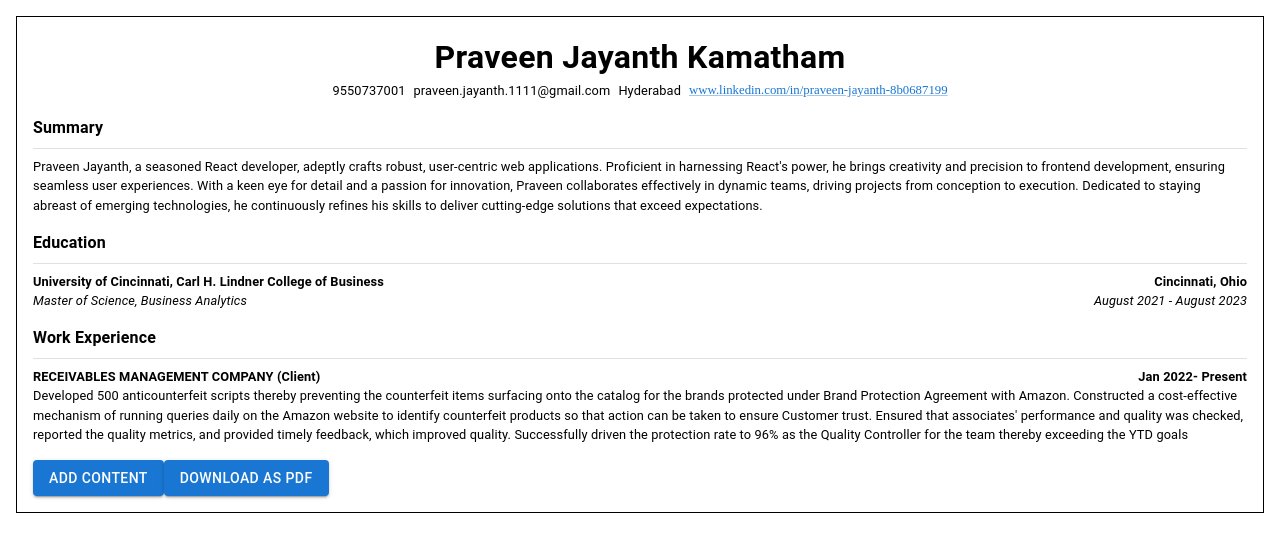
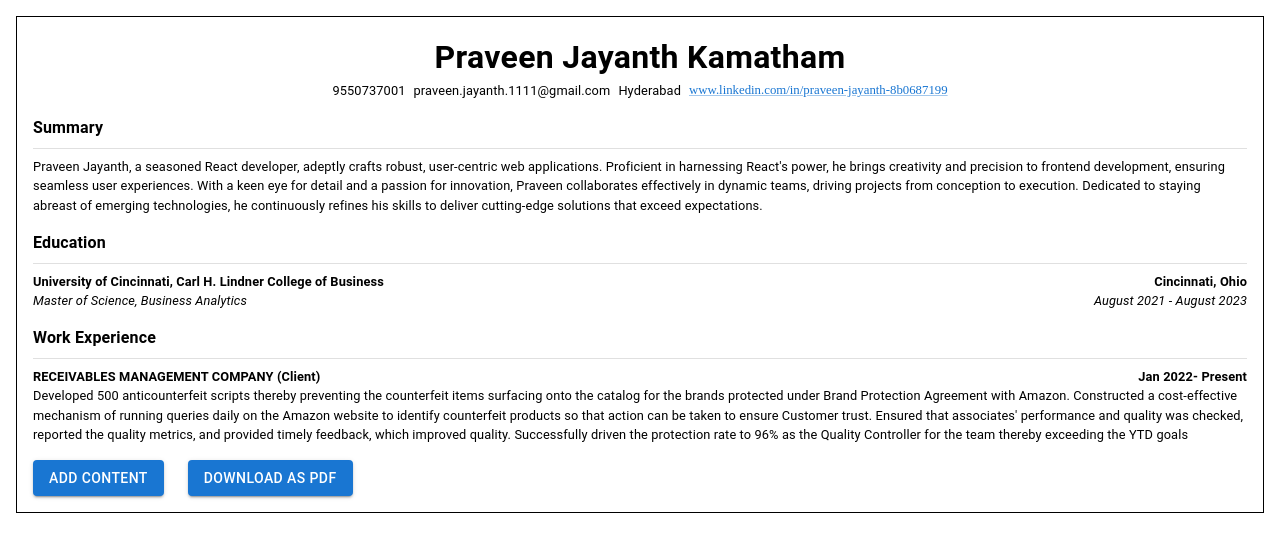
Before and after one commit to PJ1016/personal_resume, a React (Create React App) app: page / in a window 1280 px wide. Shown: the top 552 px of the page. Built offline with nearby package versions, Linux system fonts and the light colour scheme; no server answers.

Commit message:
add text editor

```diff
--- a/src/containers/additionalContent/index.tsx
+++ b/src/containers/additionalContent/index.tsx
@@ -1,8 +1,6 @@
-import { Box } from "@mui/material";
 import React from "react";
 
 import { useAppSelector } from "../../store/store";
-import AdditionalTextReadOnly from "./additionalTextReadOnly";
 import FullContent from "./fullContent";
 
 const AdditionalContent = () => {
--- a/src/containers/home/index.tsx
+++ b/src/containers/home/index.tsx
@@ -1,12 +1,11 @@
-import React, { useRef, type ReactInstance } from "react";
+import React, { useRef } from "react";
 import styled from "styled-components";
-import { useReactToPrint } from "react-to-print";
 import PersonalDetails from "../personalDetails";
 import Summary from "../summary";
 import Education from "../education";
 import WorkExperience from "../work";
 import AdditionalContent from "../additionalContent";
-import { Button } from "@mui/material";
+import { Button, Stack } from "@mui/material";
 import { useAppDispatch } from "../../store/store";
 import { addContent } from "../../store/slices/additionalContentSlice";
 const HomeWrapper = styled.div`
@@ -37,22 +36,6 @@ const Home = () => {
   };
   const componentRef = useRef<any>();
 
-  const handlePrint = useReactToPrint({
-    content: () => componentRef.current as ReactInstance,
-    documentTitle: "MyDocument",
-    pageStyle: `
-      @page {
-        size: A4 portrait;
-        margin: 20mm;
-      }
-      @media print {
-        body {
-          -webkit-print-color-adjust: exact;
-        }
-      }
-    `,
-  });
-
   return (
     <div ref={componentRef}>
       <HomeWrapper>
@@ -62,12 +45,14 @@ const Home = () => {
         <WorkExperience />
         <AdditionalContent />
         <NotToPrint>
-          <Button variant="contained" onClick={handleAddContent}>
-            Add content
-          </Button>
-          <Button variant="contained" onClick={handlePrint}>
-            Download as PDF
-          </Button>
+          <Stack direction="row" spacing={3}>
+            <Button variant="contained" onClick={handleAddContent}>
+              Add content
+            </Button>
+            <Button variant="contained" onClick={downloadContent}>
+              Download as PDF
+            </Button>
+          </Stack>
         </NotToPrint>
       </HomeWrapper>
     </div>
--- a/src/containers/summary/index.tsx
+++ b/src/containers/summary/index.tsx
@@ -8,7 +8,6 @@ import {
   type ISummaryState,
 } from "../../store/slices/summarySlice";
 import { useAppDispatch, useAppSelector } from "../../store/store";
-import { DevTool } from "@hookform/devtools";
 const Summary = () => {
   const dispatch = useAppDispatch();
   const [openSummaryDetails, setOpenSummaryDetails] = React.useState(false);
@@ -21,7 +20,7 @@ const Summary = () => {
       summary: defaultSumamry,
     },
   });
-  const { handleSubmit, control } = summaryFormHook;
+  const { handleSubmit } = summaryFormHook;
   const onSubmit = handleSubmit((data) => {
     dispatch(setSummary(data));
     handleClose();
--- a/src/containers/work/workModal.tsx
+++ b/src/containers/work/workModal.tsx
@@ -6,7 +6,6 @@ import {
   DialogContentText,
   DialogTitle,
   Grid,
-  InputLabel,
   Paper,
   TextField,
 } from "@mui/material";
@@ -71,8 +70,7 @@ const WorkModal = ({
       );
       setValue(
         `workExperience.${index}.additionalContent`,
-        (result.response.candidates &&
-          result.response.candidates[0].content.parts[0].text) as string
+        result.response.candidates?.[0].content.parts[0].text as string
       );
     } catch (error) {
       console.error("Error generating text:", error);
```
